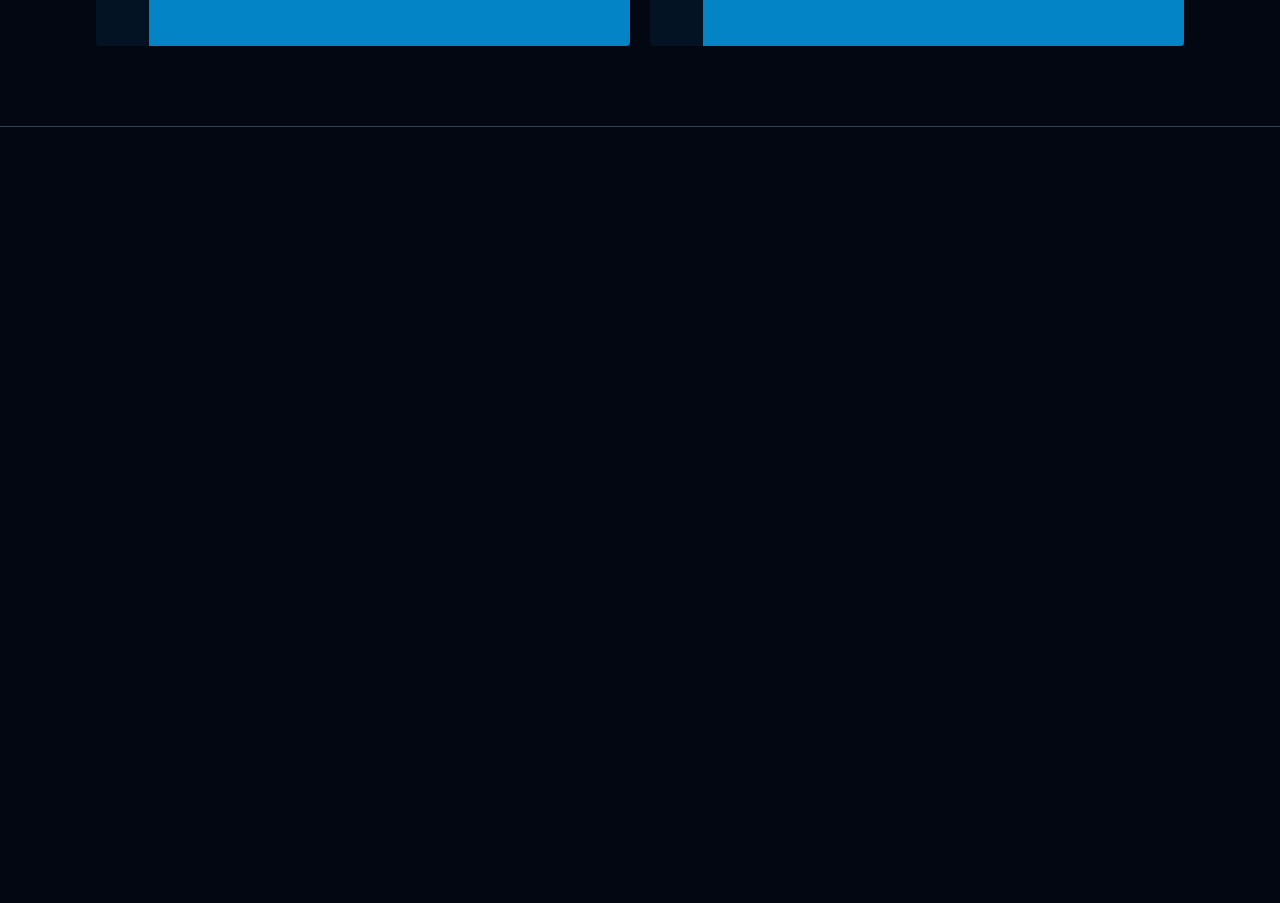
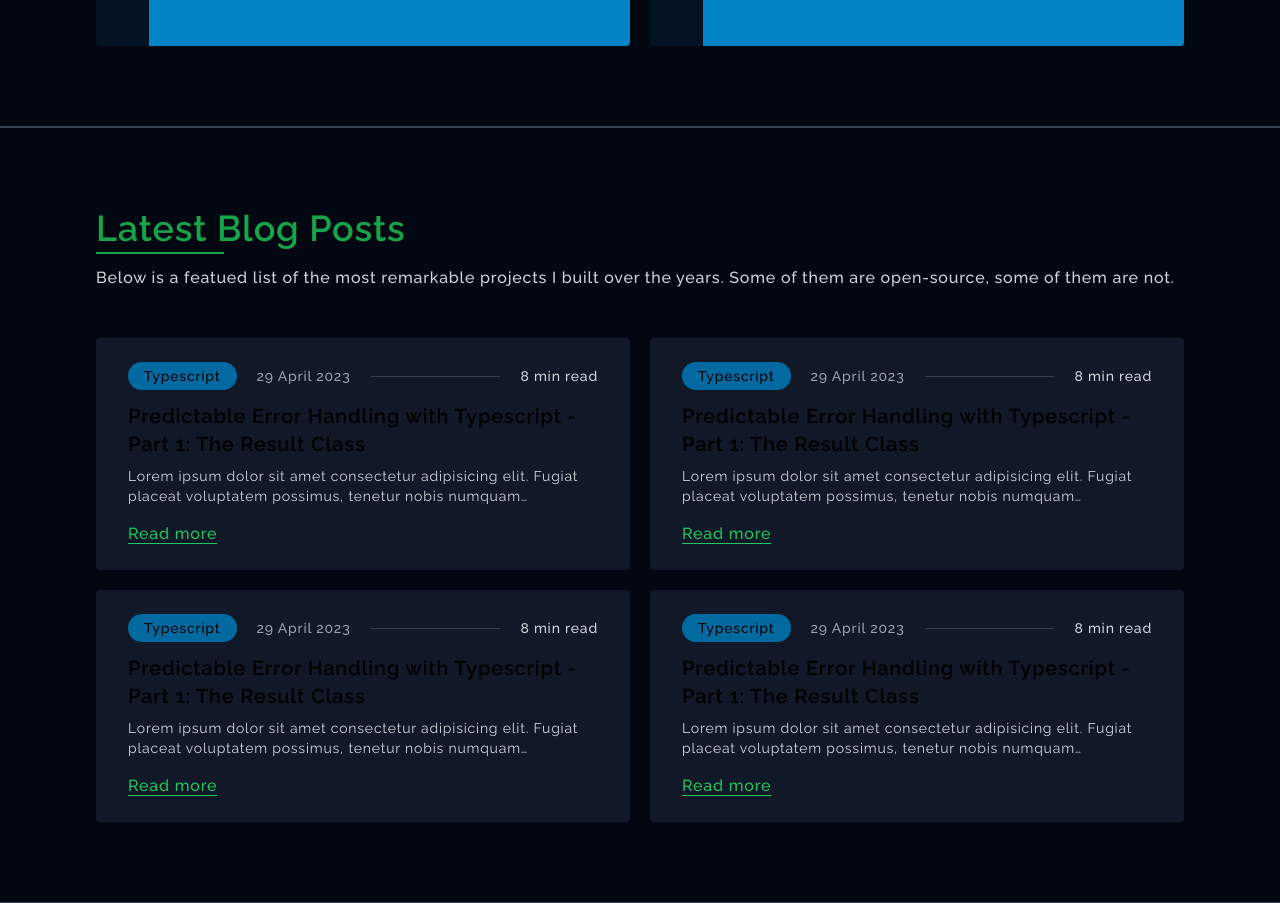
Before and after one commit to yahyaeddhissa/yahyaeddhissa.vercel.app, a Next.js app: page / in a window 1280 px wide. Shown: the part 2300-3203 px from the top of the page. Before the commit the page ends 2427 px from the top, so only its background shows below. Built offline with nearby package versions, Linux system fonts and the light colour scheme.

Commit message:
Added the blog section

```diff
--- a/src/app/page.tsx
+++ b/src/app/page.tsx
@@ -55,6 +55,31 @@ function Project() {
           <div className="h-60 w-full bg-sky-600 rounded-tl-md"></div>
         </div>
       </div>
+    </div>
+  );
+}
+
+function BlogPost() {
+  return (
+    <div className="rounded bg-gray-900 px-8 py-6">
+      <div className="flex justify-stretch mb-3 gap-5 text-sm items-center">
+        <div className="h-7 flex items-center bg-sky-700 rounded-full px-4">
+          Typescript
+        </div>
+        <div className="text-gray-400">29 April 2023</div>
+        <div className="h-0 border-t border-t-gray-700 flex-auto"></div>
+        <div className="text-gray-300">8 min read</div>
+      </div>
+      <h4 className="text-xl font-semibold line-clamp-2 mb-2">
+        Predictable Error Handling with Typescript - Part 1: The Result Class
+      </h4>
+      <p className="line-clamp-2 text-sm text-gray-300 font-normal mb-4">
+        Lorem ipsum dolor sit amet consectetur adipisicing elit. Fugiat placeat
+        voluptatem possimus, tenetur nobis numquam praesentium rem excepturi
+        ipsa fuga sapiente aperiam officia alias dolor culpa ipsam non debitis
+        ipsum?
+      </p>
+      <p className="text-green-500 underline underline-offset-4">Read more</p>
     </div>
   );
 }
@@ -143,6 +168,24 @@ export default function Home() {
           <Project />
         </div>
       </section>
+      <section className="md:px-24 px-6 py-20 border-y border-gray-700">
+        <div className="mb-3">
+          <h3 className="text-4xl font-semibold text-green-600 mb-1">
+            Latest Blog Posts
+          </h3>
+          <div className="h-0 w-32 border-t-2 border-green-600" />
+        </div>
+        <p className="text-gray-300 mb-12">
+          Below is a featued list of the most remarkable projects I built over
+          the years. Some of them are open-source, some of them are not.
+        </p>
+        <div className="grid grid-cols-2 gap-5">
+          <BlogPost />
+          <BlogPost />
+          <BlogPost />
+          <BlogPost />
+        </div>
+      </section>
     </main>
   );
 }
```
